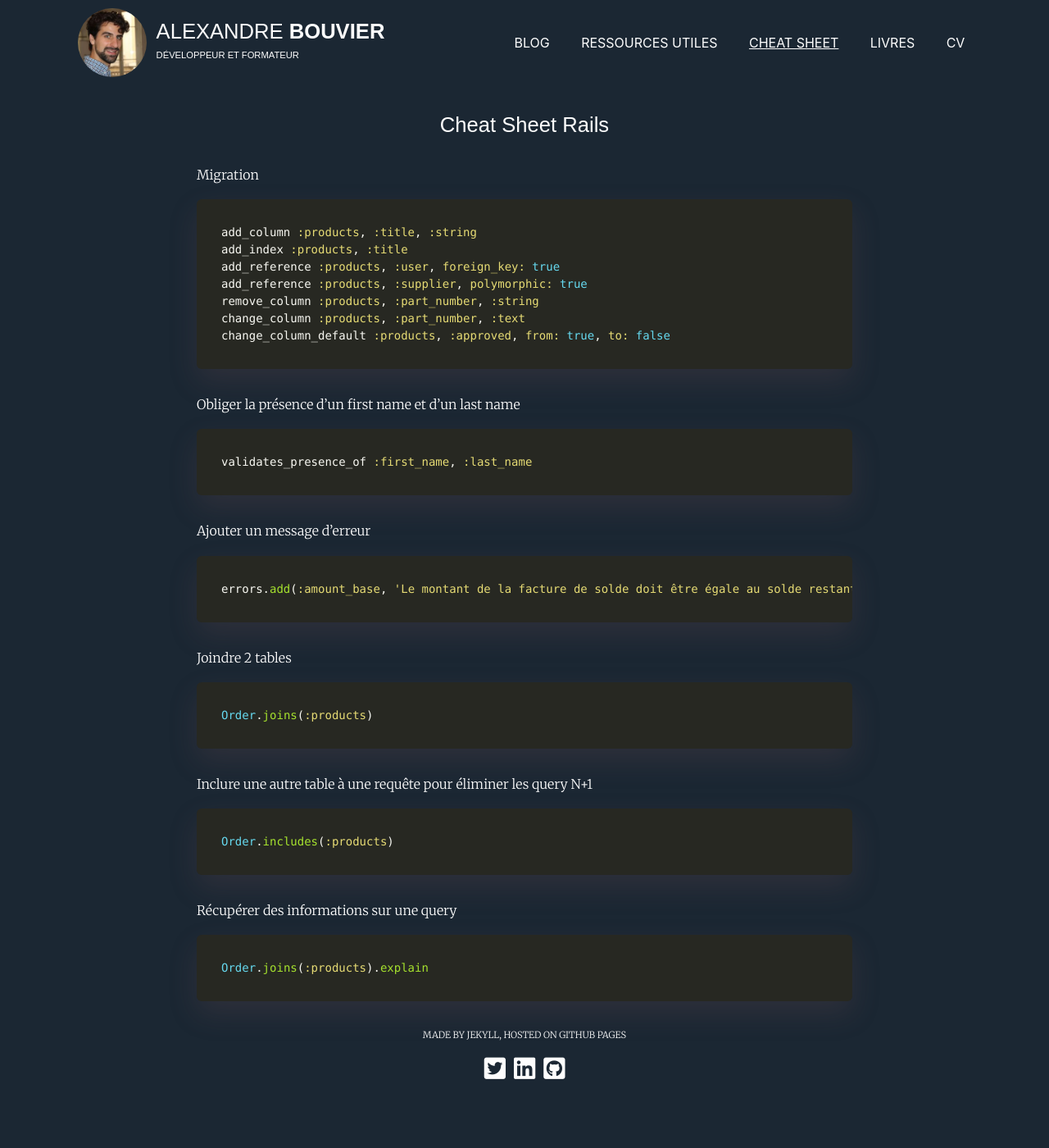
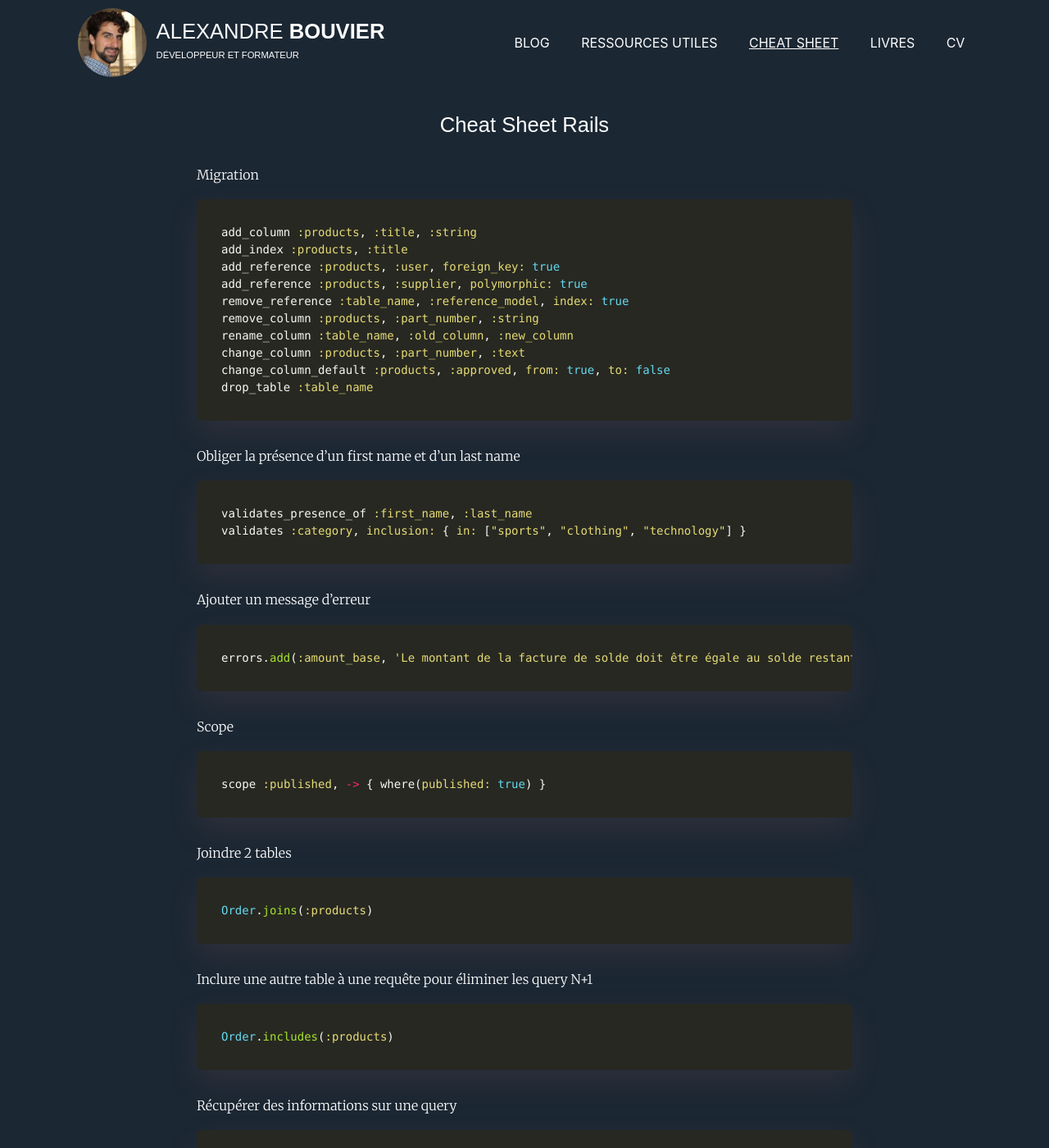
Before and after one commit to alexandrebk/alexandrebk.github.io, a Jekyll site: the page built from cheat_sheets/rails.md, in a window 1280 px wide and 1400 px high. Shown: the whole window at 82% size. Built offline with Jekyll 4.4.1, drawn with Linux system fonts in a browser that asks for light colours; nearby versions of some CDN libraries.

Commit message:
Updates Rails Cheat Sheet

````diff
--- a/cheat_sheets/rails.md
+++ b/cheat_sheets/rails.md
@@ -11,21 +11,31 @@ add_column :products, :title, :string
 add_index :products, :title
 add_reference :products, :user, foreign_key: true
 add_reference :products, :supplier, polymorphic: true
+remove_reference :table_name, :reference_model, index: true
 remove_column :products, :part_number, :string
+rename_column :table_name, :old_column, :new_column
 change_column :products, :part_number, :text
 change_column_default :products, :approved, from: true, to: false
+drop_table :table_name
 ```
 
 Obliger la présence d'un first name et d'un last name
 
 ```ruby
 validates_presence_of :first_name, :last_name
+validates :category, inclusion: { in: ["sports", "clothing", "technology"] }
 ```
 
 Ajouter un message d'erreur
 
 ```ruby
 errors.add(:amount_base, 'Le montant de la facture de solde doit être égale au solde restant du devis')
+```
+
+Scope
+
+```ruby
+scope :published, -> { where(published: true) }
 ```
 
 Joindre 2 tables
````
